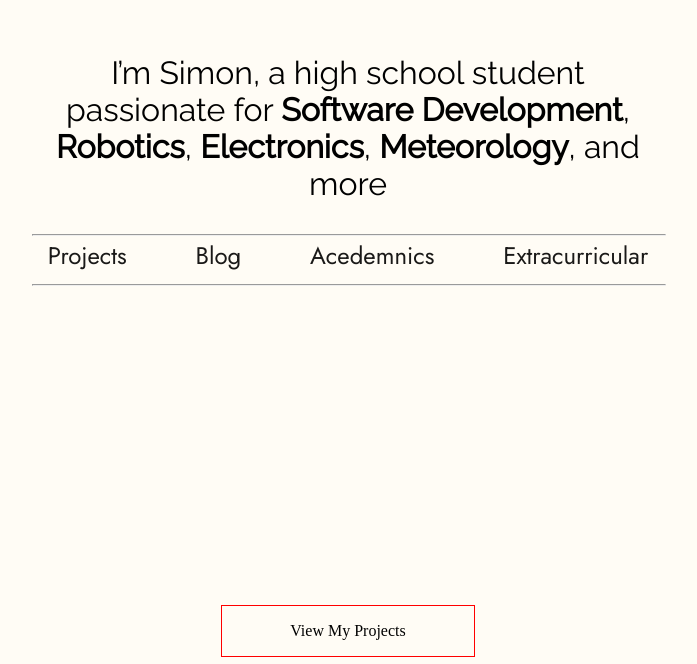
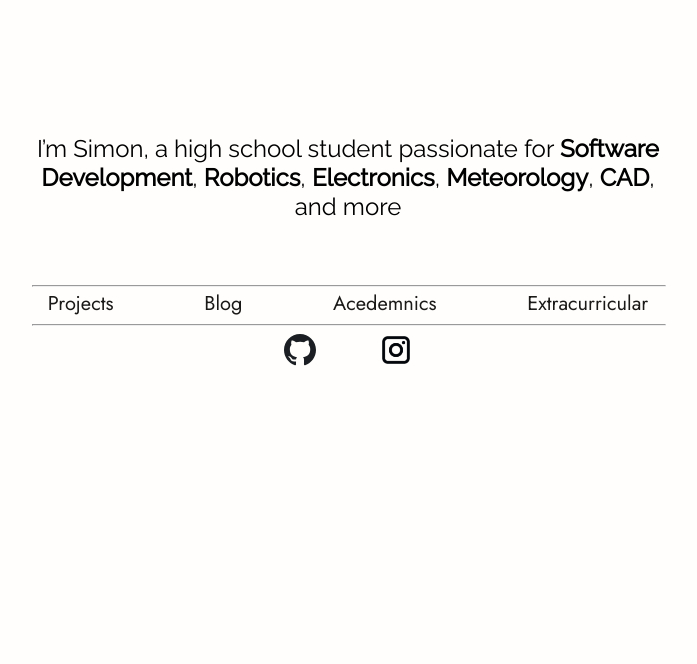
Before and after one commit to asuperidea/simoncrystal.dev, a plain HTML site: page Code/index.html in a window 1280 px wide. Shown: the part 234-898 px from the top of the page, without its empty margins (292-989 px from the left). After the commit the page ends 800 px from the top, so only its background shows below. Drawn offline with Linux system fonts and the light colour scheme.

Commit message:
full design for top of home

```diff
--- a/Code/index.html
+++ b/Code/index.html
@@ -10,7 +10,7 @@
 </head>
 <body>
     <div id="headline">
-        <div><p class="raleway-reg" id="headlinetext">I’m Simon, a high school student passionate for <strong>Software Development</strong>, <strong>Robotics</strong>, <strong>Electronics</strong>, <strong>Meteorology</strong>, and <link>more</link></p></div>
+        <div><p class="raleway-reg" id="headlinetext">I’m Simon, a high school student passionate for <strong>Software Development</strong>, <strong>Robotics</strong>, <strong>Electronics</strong>, <strong>Meteorology</strong>, <strong>CAD</strong>, <strong></strong> and <link>more</link></p></div>
     <hr id="menuline">
     <div id="menuitems">
         <a href="N/A" id="menuitem"><p class="jost-reg" id="menuitem">Projects</p></a>
@@ -19,15 +19,10 @@
         <a href="N/A" id="menuitem"><p class="jost-reg" id="menuitem">Extracurricular</p></a>
     </div>
     <hr id="menuline">
+    <div id="social">
+        <a href="https://github.com/asuperidea"><div class="logos githubimage"></div></a>
+        <a href="https://github.com/asuperidea"><div class="logos instaimage"></div></a>
     </div>
-
-    <div id="viewcall">
-        <p>View My Projects</p>
     </div>
-
-  <script>
-  </script>
-  <script>
-  </script>
 </body>
 </html>
--- a/Code/style.css
+++ b/Code/style.css
@@ -1,5 +1,5 @@
 :root {
-        --primary: #FFFCF5;
+        --primary: #fffefc;
         --text: #1A1918;
         --red: #780000;
         --blue: #003049;
@@ -58,22 +58,23 @@ body{
     display: block;
     align-items: center;
     margin: auto;
-    margin-top: 18rem;
+    margin-top: 23rem;
 }
 #headlinetext {
-    font-size: 32px;
+    font-size: 24px;
     text-align: center;
     margin-top: 0;
+    margin-bottom: 4rem;
 }
 #menuitems {
     width: 95%;
-    height: 2rem;
+    height: 1.3rem;
     display: flex;
     margin: auto;
     justify-content: space-between;
 }
 #menuitem {
-    font-size: 24px;
+    font-size: 20px;
     margin-top: -.2rem;
     color: var(--text);
     text-decoration: none;
@@ -86,11 +87,22 @@ body{
     width: 100%;
 }
 
-#viewcall {
-    width: 20%;
-    outline: 1px solid red;
+#social {
+    width: 100%;
+    height: 2rem;
     display: flex;
     justify-content: center;
-    margin: auto;
-    margin-top: 20rem;
 }
+.logos {
+    width: 2rem;
+    height: 100%;
+    background-size: contain;
+    margin-left: 2rem;
+    margin-right: 2rem;
+}
+.githubimage {
+     background-image: url(/Images/assets/github.svg);
+}
+.instaimage {
+    background-image: url(/Images/assets/instagram.png);
+}
```
Also changed, not shown: Images/assets/BluePlaceholder.png (deleted), Images/assets/HighlightBluePlaceholder.png (deleted), Images/assets/github.svg (added), Images/assets/instagram.png (added).
